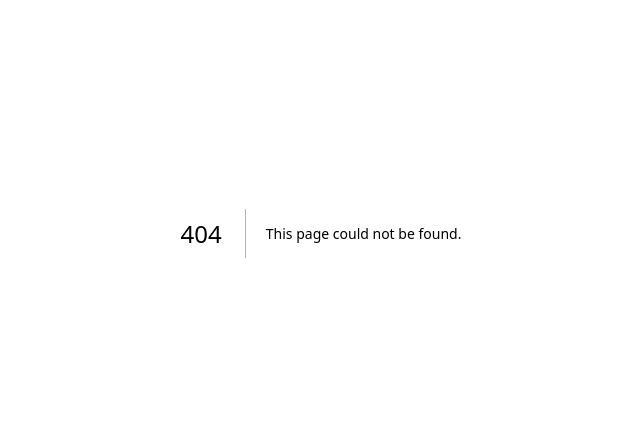
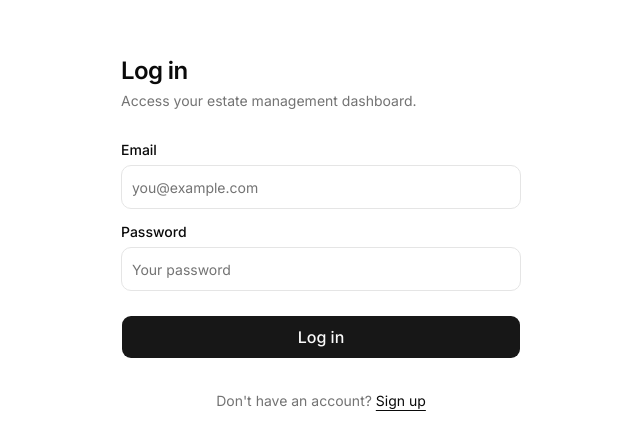
Before and after one commit to projectosb416/access-control-platform, a Next.js app: page /admin/login in a window 1280 px wide. Before the commit this address had no page. Shown: the part 167-614 px from the top of the page, without its empty margins (319-959 px from the left). Built offline with nearby package versions, Linux system fonts and the light colour scheme.

Commit message:
feat(admin): login page with email enumeration protection (Phase 9 Admin-lite item 1)

```diff
--- /dev/null
+++ b/app/admin/login/page.tsx
@@ -0,0 +1,135 @@
+'use client'
+
+import { useState, type FormEvent } from 'react'
+import { useRouter } from 'next/navigation'
+import Link from 'next/link'
+import { Button } from '@/components/ui/button'
+import { Input } from '@/components/ui/input'
+import { Label } from '@/components/ui/label'
+import { createClient } from '@/lib/supabase/client'
+
+/**
+ * /admin/login
+ *
+ * Email + password login for estate admins. On success, a Supabase auth
+ * session cookie is set and the user is redirected to /admin.
+ *
+ * Error messages are mapped to plain copy — never a raw Supabase error
+ * string. A failed login is one of the most-attacked surfaces; we don't
+ * differentiate "wrong password" from "no such account" (both return the
+ * same message) so an attacker can't enumerate valid emails.
+ */
+
+export default function AdminLoginPage() {
+  const router = useRouter()
+
+  const [email, setEmail] = useState('')
+  const [password, setPassword] = useState('')
+  const [submitting, setSubmitting] = useState(false)
+  const [error, setError] = useState<string | null>(null)
+
+  async function handleSubmit(e: FormEvent<HTMLFormElement>) {
+    e.preventDefault()
+    setError(null)
+
+    const trimmedEmail = email.trim().toLowerCase()
+
+    if (!trimmedEmail || !password) {
+      setError('Please enter your email and password.')
+      return
+    }
+
+    setSubmitting(true)
+    try {
+      const supabase = createClient()
+      const { error: signInError } = await supabase.auth.signInWithPassword({
+        email: trimmedEmail,
+        password,
+      })
+
+      if (signInError) {
+        // Deliberately identical message for wrong password and unknown
+        // account — prevents email enumeration.
+        setError('Incorrect email or password.')
+        return
+      }
+
+      router.replace('/admin')
+    } catch {
+      setError('Something went wrong. Please try again.')
+    } finally {
+      setSubmitting(false)
+    }
+  }
+
+  return (
+    <main className="mx-auto flex w-full max-w-md flex-1 flex-col justify-center px-6 py-10">
+      <header className="mb-8">
+        <h1 className="text-2xl font-semibold tracking-tight">Log in</h1>
+        <p className="text-muted-foreground mt-1 text-sm">
+          Access your estate management dashboard.
+        </p>
+      </header>
+
+      <form onSubmit={handleSubmit} className="flex flex-col gap-4">
+        <div className="grid gap-2">
+          <Label htmlFor="email">Email</Label>
+          <Input
+            id="email"
+            type="email"
+            value={email}
+            onChange={(e) => setEmail(e.target.value)}
+            placeholder="you@example.com"
+            autoComplete="email"
+            autoCapitalize="none"
+            autoCorrect="off"
+            spellCheck={false}
+            required
+            className="h-11"
+          />
+        </div>
+
+        <div className="grid gap-2">
+          <Label htmlFor="password">Password</Label>
+          <Input
+            id="password"
+            type="password"
+            value={password}
+            onChange={(e) => setPassword(e.target.value)}
+            placeholder="Your password"
+            autoComplete="current-password"
+            required
+            className="h-11"
+          />
+        </div>
+
+        {error ? (
+          <p
+            role="alert"
+            className="bg-destructive/10 text-destructive rounded-md px-3 py-2 text-sm"
+          >
+            {error}
+          </p>
+        ) : null}
+
+        <Button
+          type="submit"
+          disabled={submitting}
+          className="mt-2 h-11 w-full text-base font-medium"
+        >
+          {submitting ? 'Logging in…' : 'Log in'}
+        </Button>
+
+        <p className="text-muted-foreground mt-4 text-center text-sm">
+          Don&apos;t have an account?{' '}
+          <Link
+            href="/admin/signup"
+            className="text-foreground underline underline-offset-4"
+          >
+            Sign up
+          </Link>
+        </p>
+      </form>
+    </main>
+  )
+}
```
